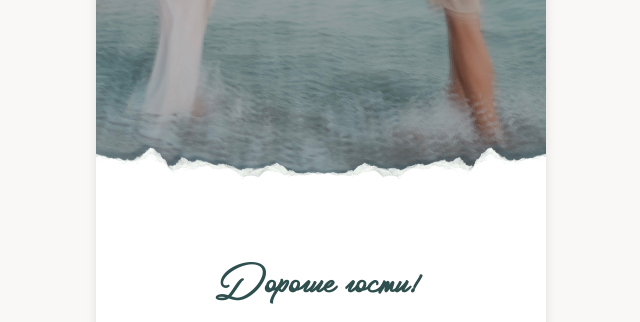
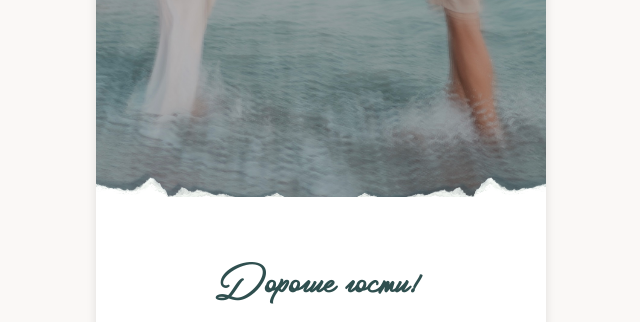
Before and after one commit to EkaterinaGeorge/GeorgeEkaterina, a plain HTML site: page index.html in a window 1280 px wide. Shown: the part 478-800 px from the top of the page, without its empty margins (319-959 px from the left). Drawn offline with Linux system fonts and the light colour scheme.

Commit message:
Update index.html

```diff
--- a/index.html
+++ b/index.html
@@ -46,7 +46,7 @@ format('opentype');
  .hero::after {
   content: "";
   position: absolute;
-  top: 320px;
+  top: 350px;
   left: 0;
   width: 100%;
   height: 100%;
```
